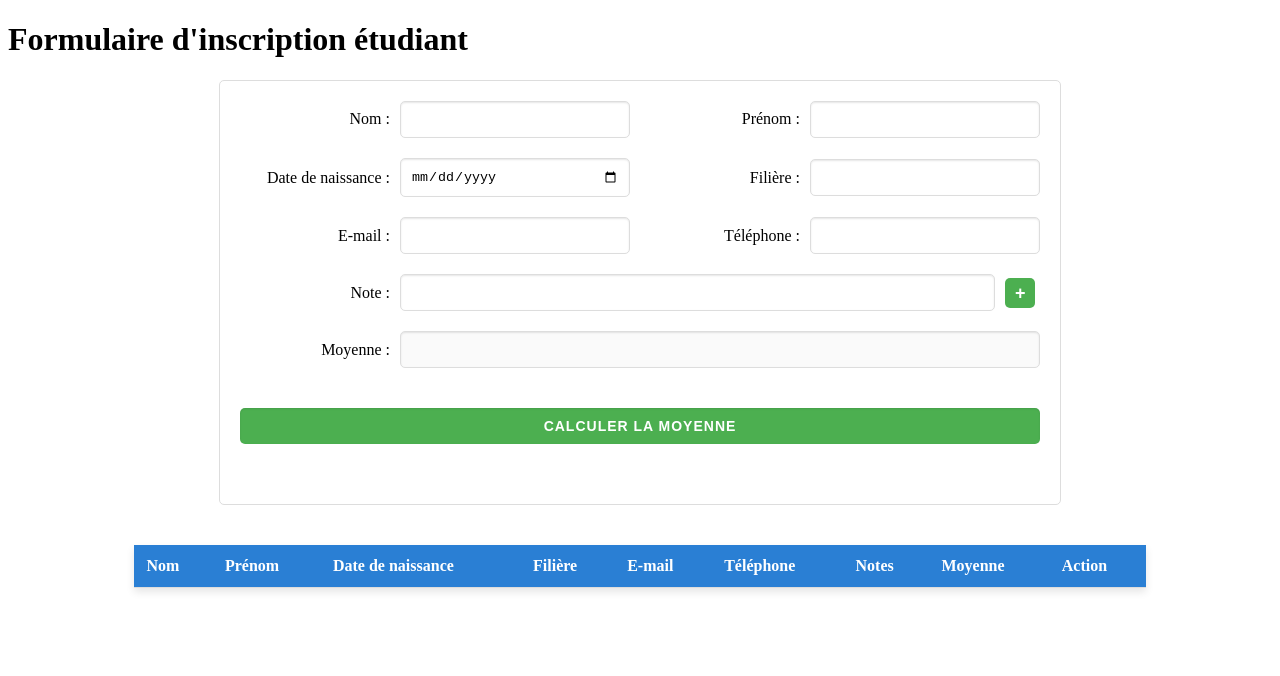
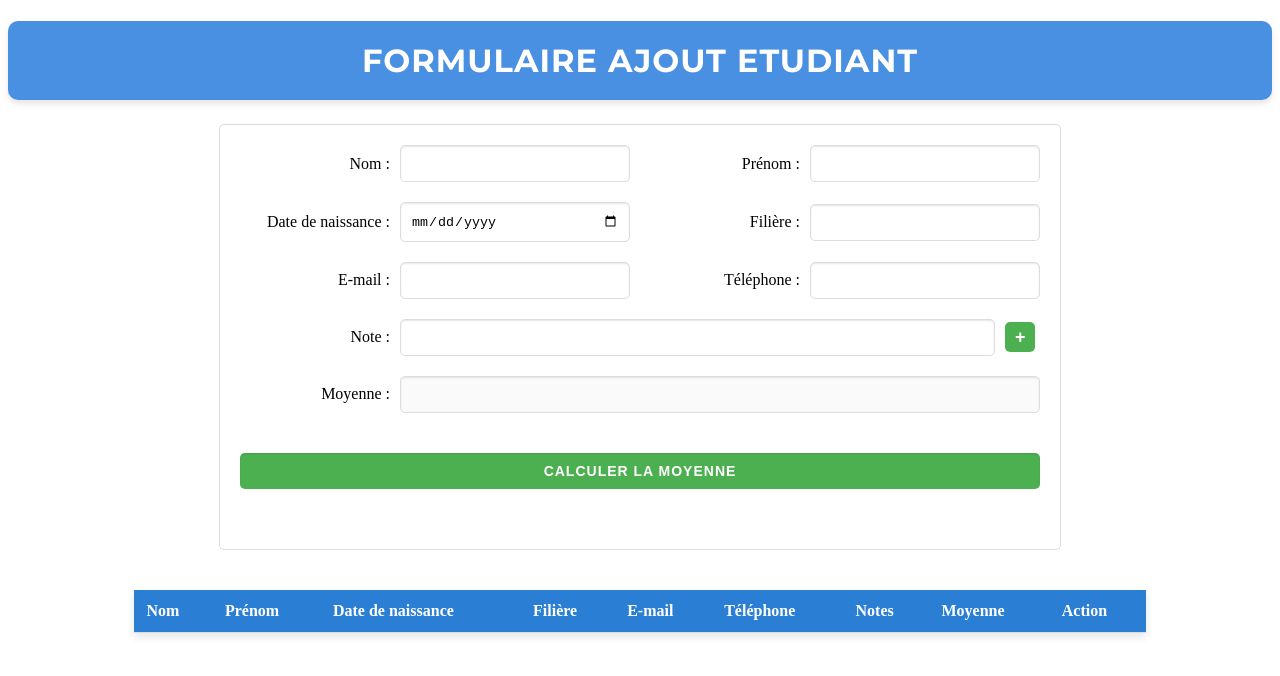
Before and after one commit to Wiran-Larbi/Student_Marks_Management_localStorage, a plain HTML site: page index.html in a window 1280 px wide. Drawn offline with Linux system fonts and the light colour scheme.

Commit message:
new update

```diff
--- a/index.html
+++ b/index.html
@@ -7,7 +7,7 @@
 </head>
 
 <body>
-    <h1>Formulaire d'inscription étudiant</h1>
+    <h1 class="form-headline">Formulaire Ajout Etudiant</h1>
     <form id="formEtudiant" method="post">
         <div class="form-field hide-field">
             <label for="id">id :</label>
--- a/style.css
+++ b/style.css
@@ -1,3 +1,4 @@
+@import url('https://fonts.googleapis.com/css2?family=Montserrat:wght@400;700&display=swap');
 form {
     max-width: 800px;
     margin: 0 auto;
@@ -8,6 +9,21 @@ form {
     display: flex;
     flex-wrap: wrap;
     justify-content: space-between;
+  }
+
+  .form-headline {
+    font-family: 'Montserrat', sans-serif;
+    font-size: 2rem;
+  font-weight: 700;
+  color: #ffffff;
+  background-color: #4a90e2;
+  padding: 20px 40px;
+  border-radius: 10px;
+  box-shadow: 0 4px 6px rgba(0, 0, 0, 0.1);
+  text-align: center;
+  text-transform: uppercase;
+  letter-spacing: 1px;
+  margin-bottom: 1.5rem;
   }
 
   .form-field {
```
Also changed, not shown: showCase.png (added).
